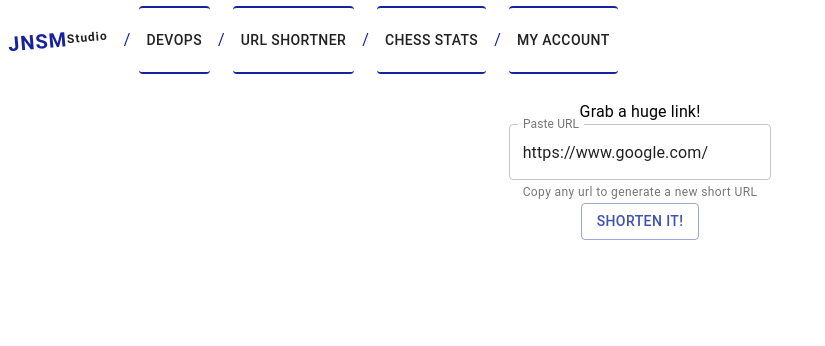
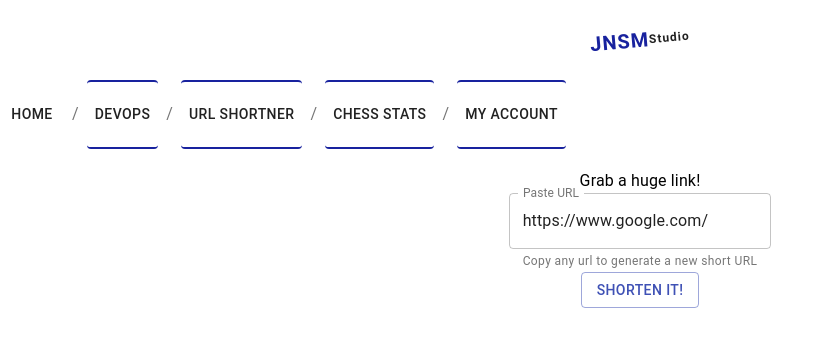
Before and after one commit to ankitshahit/jnsm.be, a React (Create React App) app: page / in a window 1280 px wide. Shown: the top 346 px of the page, without its empty margins (0-825 px from the left). Built offline with nearby package versions, Linux system fonts and the light colour scheme; a web font is replaced by a local one.

Commit message:
Separated Logo changed location of branding..

```diff
--- a/src/App.js
+++ b/src/App.js
@@ -1,5 +1,6 @@
 import React from "react";
 import NavBar from "../src/NavBar";
+import Logo from "../src/Logo.js";
 import UrlShortner from "../src/UrlShortner";
 import { Container } from "@material-ui/core";
 import "./App.css";
@@ -7,6 +8,7 @@ import "./App.css";
 function App() {
   return (
     <div className='App'>
+      <Logo />
       <NavBar />
       <br />
       <Container maxWidth='sm'>
--- a/src/Logo.css
+++ b/src/Logo.css
@@ -13,17 +13,11 @@
   text-transform: capitalize;
 }
 
-.logo-main:hover,
-h2:hover,
-h3:hover {
-  color: rgba(0, 0, 0, 0.87);
-}
 .logo-secondary:hover {
   color: rgb(24, 34, 158);
 }
 .logo-item {
-  border-bottom: 2px solid rgb(24, 34, 158);
-  border-top: 2px solid rgb(24, 34, 158);
+  border: 2px solid rgb(24, 34, 158);
 }
 
 .logo:hover {
--- /dev/null
+++ b/src/Logo.js
@@ -0,0 +1,19 @@
+import React from "react";
+import { Button } from "@material-ui/core";
+import "./Logo.css";
+
+export default () => {
+  return (
+    <Button
+      component='a'
+      href='#'
+      label='Home'
+      style={{
+        transform: "rotate(-5deg)",
+        fontSize: "34px",
+      }}>
+      <h2 className='logo-main'>JNSM </h2>
+      <h3 className='logo-secondary'>Studio</h3>
+    </Button>
+  );
+};
--- a/src/NavBar.js
+++ b/src/NavBar.js
@@ -1,21 +1,12 @@
 import React from "react";
-import { Breadcrumbs, Button } from "@material-ui/core";
+import { Breadcrumbs, Button, Box } from "@material-ui/core";
 import "./Logo.css";
 
 export default () => {
   return (
+    <Box alignItems='center'>
       <Breadcrumbs className='logo'>
-      <Button
-        component='a'
-        href='#'
-        label='Home'
-        style={{
-          transform: "rotate(-5deg)",
-          fontSize: "34px",
-        }}>
-        <h2 className='logo-main'>JNSM </h2>
-        <h3 className='logo-secondary'>Studio</h3>
-      </Button>
+        <Button>Home</Button>
         <Button
           component='a'
           href='#'
@@ -61,5 +52,6 @@ export default () => {
           <p> My account</p>
         </Button>
       </Breadcrumbs>
+    </Box>
   );
 };
```
Lines whose indentation alone changed are shown as unchanged.
